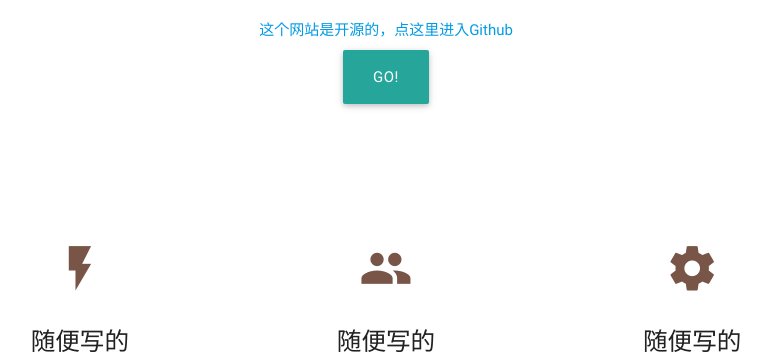
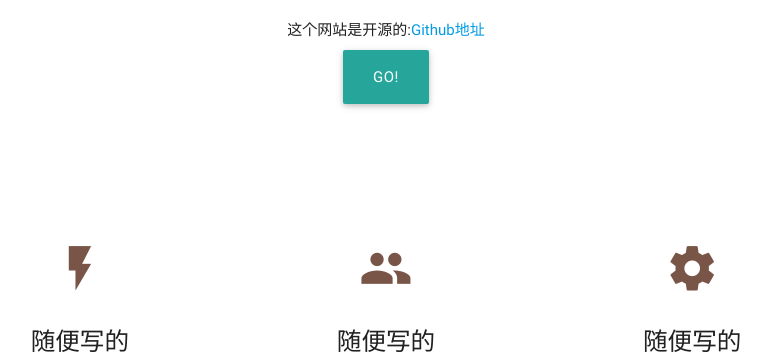
Before and after one commit to ahangchen/GotYou, a Django app: page /about in a window 1280 px wide. Shown: the part 180-536 px from the top of the page, without its empty margins (254-1025 px from the left). Run offline with Django 3.2, Linux system fonts and the light colour scheme.

Commit message:
link fix

```diff
--- a/templates/about.html
+++ b/templates/about.html
@@ -22,10 +22,10 @@
                 <h5 class="header col s12 light text-accent-1">一切都是为了偷懒</h5>
             </div>
             <div class="row center">
-                <a href="https://github.com/ahangchen/GotYou">这个网站是开源的，点这里进入Github</a>
+                这个网站是开源的:<a href="https://github.com/ahangchen/GotYou" target="_blank">Github地址</a>
             </div>
             <div class="row center">
-                <a href="#" id="download-button"
+                <a href="https://github.com/ahangchen/GotYou" target="_blank" id="download-button"
                    class="btn-large waves-effect waves-light teal lighten-1">GO!</a>
             </div>
             <br><br>
```
